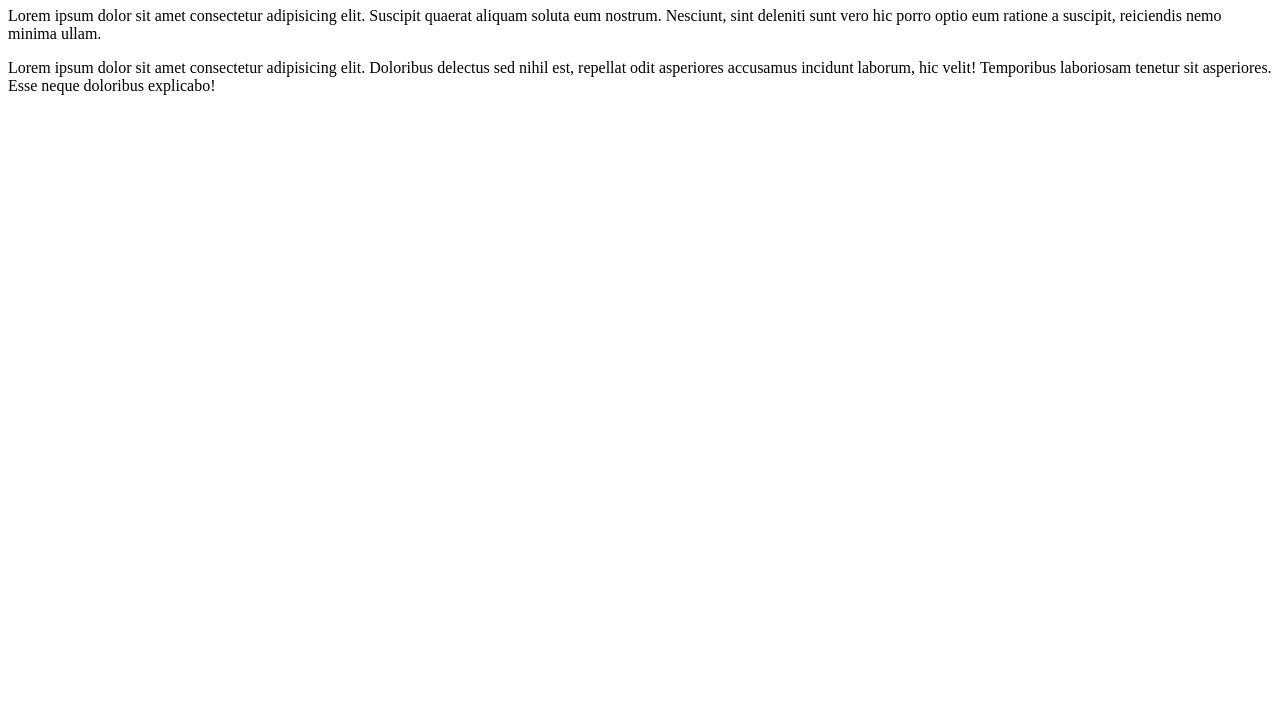
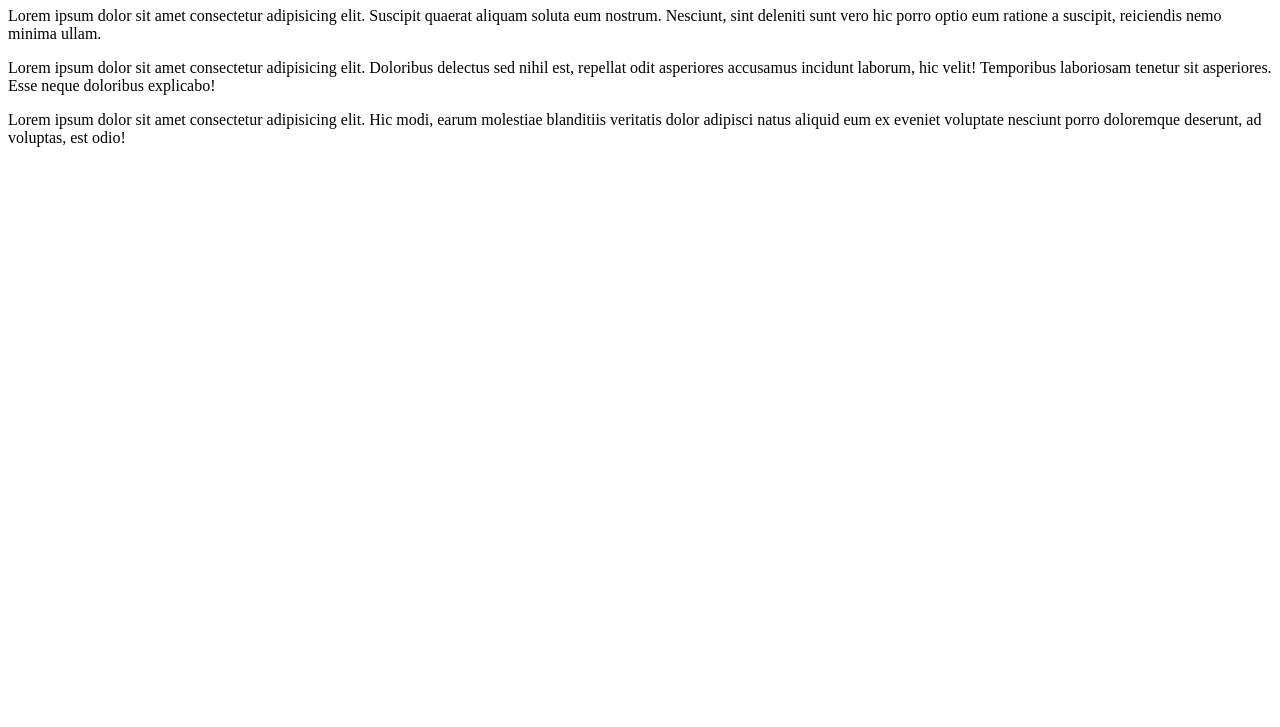
Before and after one commit to filipejuchem/Curso-Plataforma-Proz, a plain HTML site: page Site Exemplo/Index.html in a window 1280 px wide. Shown: the part 73-800 px from the top of the page. Drawn offline with Linux system fonts and the light colour scheme.

Commit message:
feat:test

```diff
--- a/Site Exemplo/Index.html
+++ b/Site Exemplo/Index.html
@@ -9,5 +9,6 @@
     <h1>Olá, mundo!</h1>
     <p>Lorem ipsum dolor sit amet consectetur adipisicing elit. Suscipit quaerat aliquam soluta eum nostrum. Nesciunt, sint deleniti sunt vero hic porro optio eum ratione a suscipit, reiciendis nemo minima ullam.</p>
     <p>Lorem ipsum dolor sit amet consectetur adipisicing elit. Doloribus delectus sed nihil est, repellat odit asperiores accusamus incidunt laborum, hic velit! Temporibus laboriosam tenetur sit asperiores. Esse neque doloribus explicabo!</p>
+    <p>Lorem ipsum dolor sit amet consectetur adipisicing elit. Hic modi, earum molestiae blanditiis veritatis dolor adipisci natus aliquid eum ex eveniet voluptate nesciunt porro doloremque deserunt, ad voluptas, est odio!</p>
 </body>
 </html>
```
